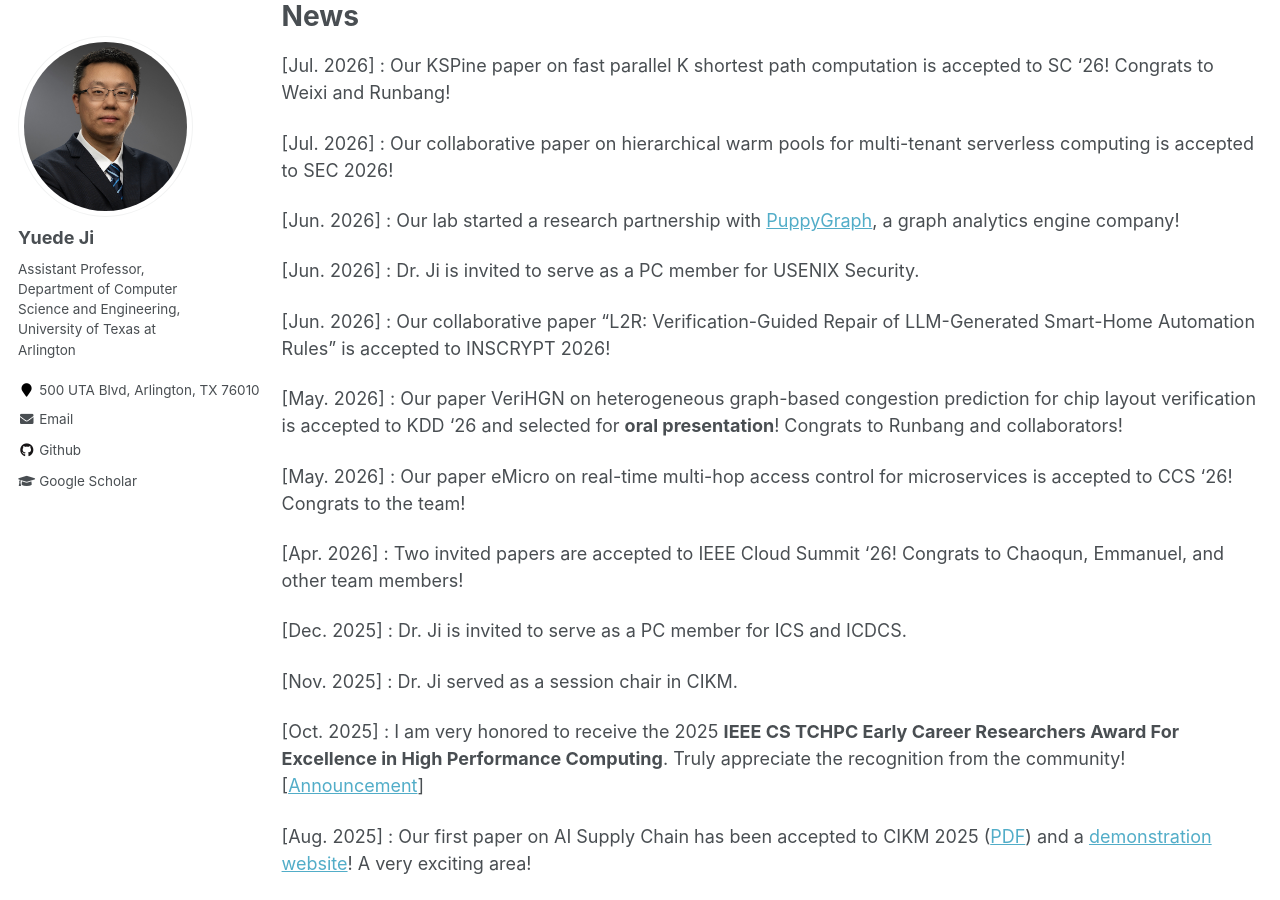
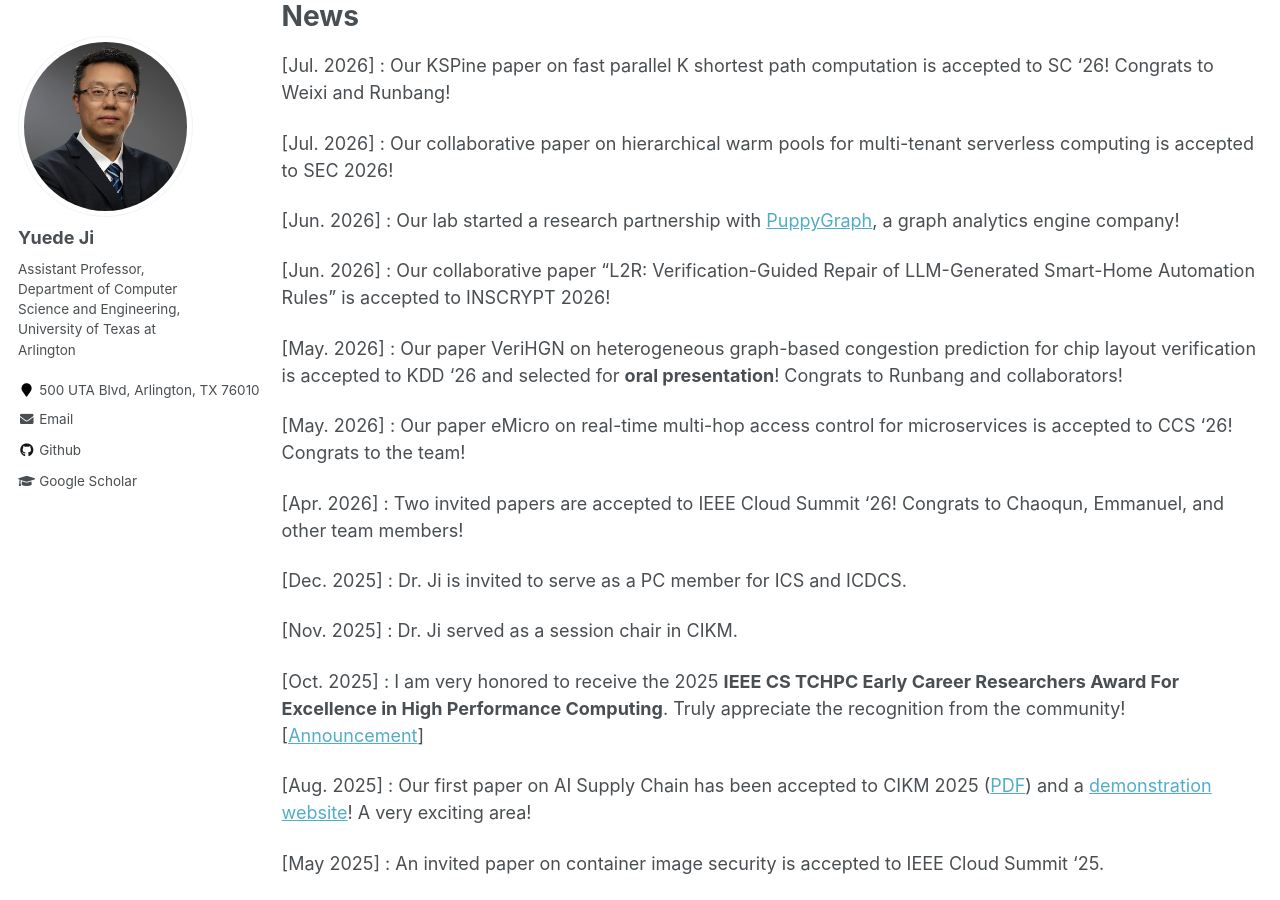
Before and after one commit to yuede/yuede.github.io, a Jekyll site: the page built from _pages/about.md, in a window 1280 px wide and 900 px high, scrolled down 714 px. Built offline with Jekyll 4.4.1, drawn with Linux system fonts in a browser that asks for light colours.

Commit message:
Remove USENIX Security PC member news item

```diff
--- a/_pages/about.md
+++ b/_pages/about.md
@@ -32,8 +32,6 @@ News
 [Jul. 2026] : Our collaborative paper on hierarchical warm pools for multi-tenant serverless computing is accepted to SEC 2026!
 
 [Jun. 2026] : Our lab started a research partnership with [PuppyGraph](https://www.puppygraph.com/), a graph analytics engine company!
-
-[Jun. 2026] : Dr. Ji is invited to serve as a PC member for USENIX Security.
 
 [Jun. 2026] : Our collaborative paper "L2R: Verification-Guided Repair of LLM-Generated Smart-Home Automation Rules" is accepted to INSCRYPT 2026!
 
```
